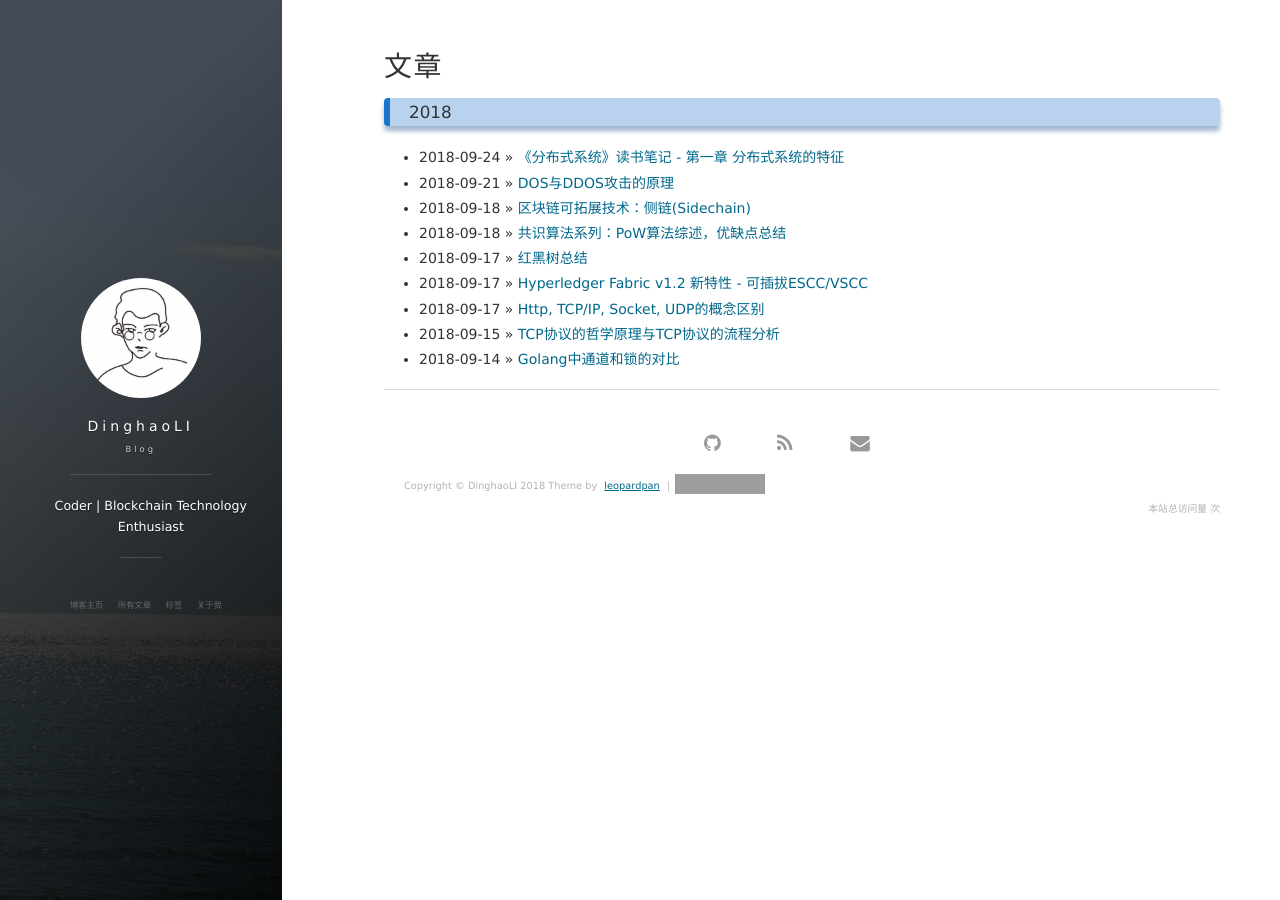
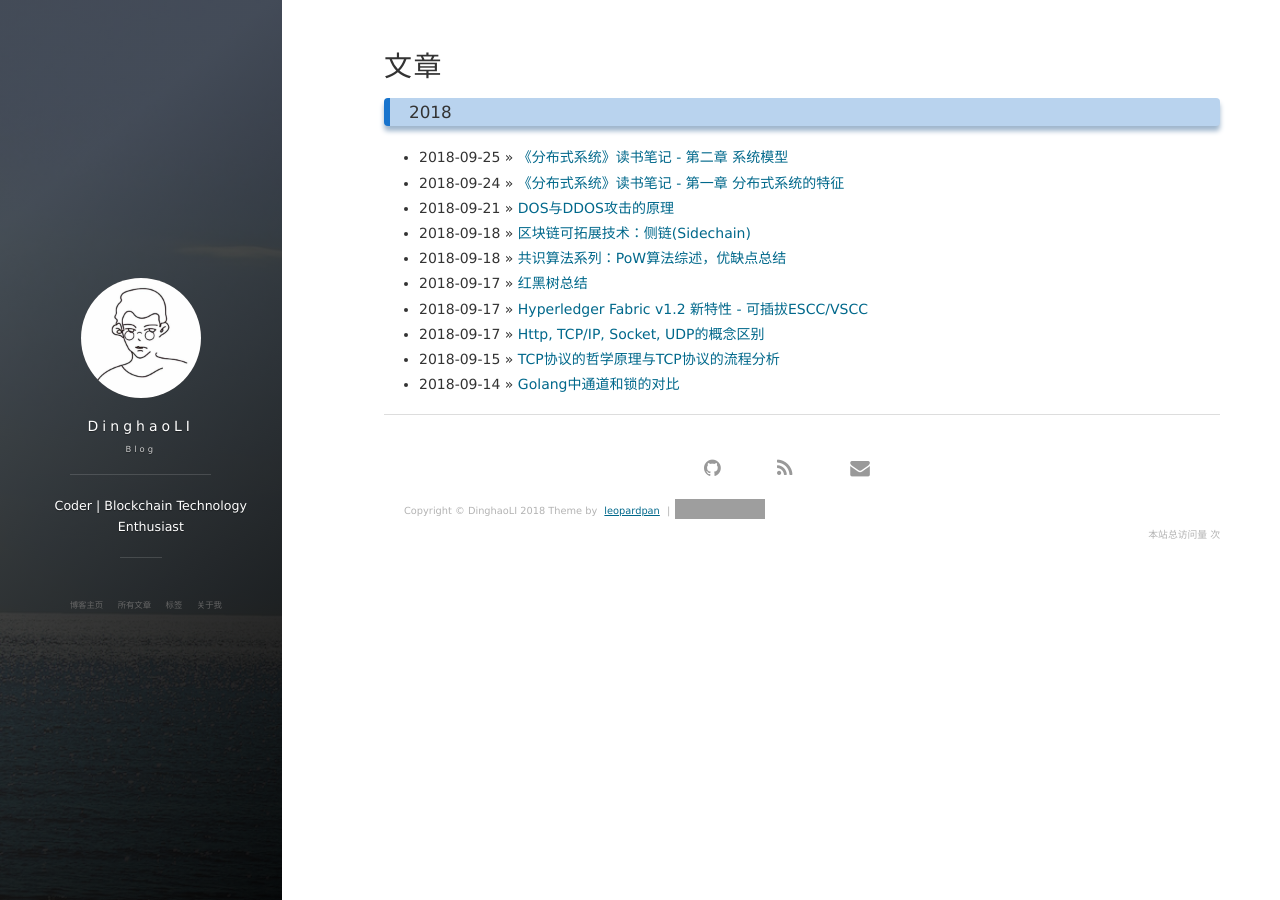
Before and after one commit to DinghaoLI/dinghaoli.github.io, a Jekyll site: the page built from archive.html, in a window 1280 px wide. Built offline with Jekyll 4.4.1, drawn with Linux system fonts in a browser that asks for light colours; nearby versions of some CDN libraries; comment, search, counter and statistics services are not loaded; some of the changed lines change nothing that is shown; grey boxes are pictures that could not be loaded.

Commit message:
Distributed_system_2

```diff
--- /dev/null
+++ b/_posts/2018-09-26-Distributed_system_2.md
@@ -0,0 +1,144 @@
+---
+layout: post
+title:  "《分布式系统》读书笔记 - 第二章 系统模型"
+date:   2018-09-26 03:00:00 +0800
+categories: DistributedSystems
+tags: DistributedSystems
+
+---
+
+## 第二章 系统模型
+
+### 1.物理模型
+
+是指抽象出来的分布式系统底层硬件元素的表示
+
+### 2.体系结构模型
+
+一个系统的体系结构是用独立指定的组件以及这些组件之间的关系来表示的结构
+
+#### 2.1 通信实体（什么在通信）
+
+- 面向系统的实体：节点、进程
+- 面对问题的实体：对象、组件、Web服务
+
+#### 2.2 通信范围（他们怎么通信）
+
+- 进程间通信：消息传递、套接字、多播
+- 远程调用：请求-应答、RPC、RMI
+- 间接通信：组通信、发布-订阅、消息队列、元组空间、DSM
+
+#### 2.3 客户-服务器
+
+如Web搜索、伸缩性比较差。
+
+#### 2.4 对等体系结构
+
+所有进程扮演相同的角色，作为对等方进行协作交互。
+每个对象在几个计算机中被复制，以便以后分散负载，并在某个计算机断链时仍能正常工作。
+
+
+### 3.体系结构模式
+
+#### 3.1 分层体系结构
+
+一个复杂的系统被分成若干层，每层利用下层提供的服务。
+
+#### 3.2 层次化体系结构
+
+层次化体系结构和分层体系结构是互补的，分层将服务垂直组织成抽象层，而层次化是一项组织给定层功能的技术，他把这个功能放在合适的服务器上，或者作为第二选择放在物理节点上。
+
+#### 3.3 瘦客户
+
+瘦客户是指一个软件层，在执行一个应用程序或**访问远程**计算机服务时，由该软件层提供一个基于窗口的本地用户界面。
+
+### 4.中间件的解决方案
+
+中间件的任务是为分布式系统的开发提供一个高层的编程抽象，并且通过分层，对底层基础设施中的异构性提供抽象，从而提升互操作性和可移植性。
+
+### 5.交互模型
+
+影响进程交互的两个重要因素：
+
+- 通信性能经常是一个限制特性
+- 不可能维护一个全局时间概念
+
+#### 5.1 同步分布式系统
+
+他必须满足如下约束：
+
+- 进程执行每一步的时间有一个上限和下限。
+- 通过通道传递的每个消息在一个已知的时间范围内接收到。
+- 每个进程有一个本地时钟。他与实际时间的偏移率在一个已知的范围内。
+
+同步分布式系统是能够被构造出来的。所要求的是进程利用已知的资源需求完成任务，这些资源需求保证有足够的处理器周期和网络能力，还有要为进程提供漂移率在一定范围内的时钟。
+
+#### 5.2 异步分布式系统（更适合现在的互联网）
+
+- 进程的执行速度：每一步能花费任意长的时间
+- 消息传递延迟：消息可在任意长时间后接收到
+- 时钟漂移率：任意
+
+**对异步分布式系统又想的任何解决方案对同步系统同样有效**
+
+#### 5.3 Pepperland协定
+
+Pepperland军队的A，B两个集团分别在邻近两座山的山顶上，山谷是入侵的敌军。A、B需要协商谁先攻击且何时攻击（达成共识），他们协商用信使（假设信道是可信的，内容不会被替换）。
+
+此时，在异步系统里，A给B的消息，可能3分钟到，也可能3天才到。所以无解。
+
+如果A，B知道一些有用的约束：“每个消息至少花费min分钟和至多max分钟到达”。此时率先发送“冲锋”消息的集团等待min分钟后就可以开始冲锋，另一个集团在收到消息1分钟后再冲锋。那么在率先冲锋的集团之后，不超过（max - min + 1）分钟，另一个集团保证会冲锋，所以有解。
+
+#### 5.4 逻辑时间
+
+时钟不能精确同步时，可用**逻辑时间**（Lamport[1978]）来代表事件发生顺序。
+
+### 6.故障模型
+
+#### 6.1 看对通信故障时达成协定的不可能性
+
+现在假设Pepperland通信兵可能被敌军抓住（还能洗脑，从而让他传达错误消息）。那么此时A、B能一致决定冲锋或者投降么？很遗憾，在这样的环境中，A、B不能一致的决定做什么。
+
+#### 6.2 随机故障
+
+术语**随机故障**或**拜占庭故障**用于描述可能出现的最坏故障，此时可能发生任何类型的错误。进程的随机故障是指进程随机地省略要做的处理步骤或执行一些不需要的处理步骤。所以我们不能通过查询是否应答来检测，因为它可能随机的遗漏应答。
+
+通信通道也可能有这种错误，但我们可以用校验码来检测坏消息。
+
+#### 6.3 时序故障
+
+适用于同步分布式系统，因为在这样的系统中，对进程执行时间、消息传递时间和时钟漂移均有限制。异步系统本来就不能满足这些要求，所以这种问题是不存在的。
+
+#### 6.4 一对一通信的可靠性
+
+可靠通信：
+
+- 有效性：外发消息缓冲区中的任何消息最终能传递到接收消息缓冲区。
+- 完整性：接收到的消息和发送的消息一致，没有重传。
+
+对于完整性的威胁：
+
+- 任何重发消息但不拒绝到达两次的消息的协议。要检测是否到达两次，可以在协议中给消息加序号。
+- 心怀恶意的用户，他们可能插入伪造的消息、重放旧的消息或篡改消息。
+
+### 7.安全模型
+
+**通过保证进程和用于进程交互的通道的安全以及保护所封装对象免遭未授权访问，可实现分布式系统的安全。**
+
+#### 7.1 威胁
+
+- 对进程的威胁： 一个用于处理到达的请求的进程可以接受来自其他进程的消息，但未必能确定发送方身份。
+- 对通信信道的威胁：一个敌人在网络或者网关上行进时能复制、改变或者插入消息。当信息在网上传递时，这种攻击会对信息的私密性和完整性构成威胁，对系统的完整性也会构成威胁。
+
+#### 7.2 解除安全威胁
+
+- 认证：PKI/CA体系
+- 安全通道：安全通道作为已有通信服务层之上的服务层。
+	- 每个进程确切知道其他正在执行的进程做代表的主体身份。
+	- 安全通道确保在其上传送的数据的私密性和完整性（防止篡改）。
+	- 每个消息包括一个物理的或者逻辑的时间戳以防消息被重放或者重排序。
+
+#### 7.3 其他威胁
+
+- 拒绝服务：DoS和DDoS（本博客有专门的文章）
+- 移动代码：进程可能需要接收和执行来自其他地方的程序代码。容易受到特洛伊木马攻击。
```
Also changed, not shown: _posts/2018-09-25-Distributed_system_1.md (+0 -1 lines).
